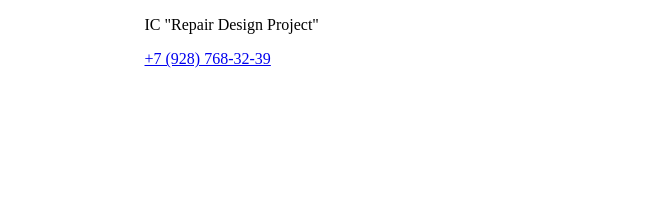
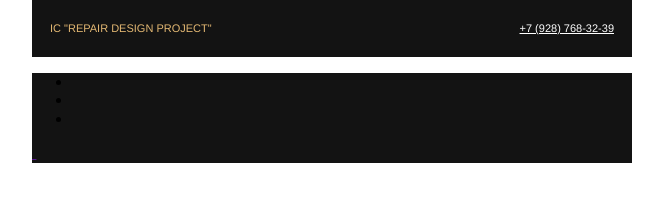
Before and after one commit to KonstantinChukavin/-PJ-02-0-4-, a plain HTML site: page index.html in a window 1280 px wide. Shown: the whole page, without its empty margins (308-971 px from the left). Drawn offline with Linux system fonts and the light colour scheme.

Commit message:
fonts + header
Подключил шрифты (теперь можно верстать спокойно)))

```diff
--- /dev/null
+++ b/blocks/black-style/black-style.css
@@ -0,0 +1,3 @@
+.black-style {
+    background-color: rgba(19, 19, 19, 1);
+}
--- a/blocks/body/body.css
+++ b/blocks/body/body.css
@@ -1,7 +1,10 @@
 .body {
-    min-width: 320px;
-    max-width: 375px;
+    min-width: 375px;
+    max-width: 600px;
     margin: 0 auto;
+    font-family: 'Nunito Sans', Helvetica, Arial, sans-serif;
+    font-style: normal;
+    font-weight: 400;
     -webkit-font-smoothing: antialiased;
     -moz-osx-font-smoothing: grayscale;
     -webkit-text-size-adjust: 100%;
--- /dev/null
+++ b/blocks/header-logo/header-logo.css
@@ -0,0 +1,6 @@
+.header-logo {
+    margin: 21px auto 21px 18px;
+    font-size: 11px;
+    line-height: 15px;
+    text-transform: uppercase;
+}
--- /dev/null
+++ b/blocks/header/header.css
@@ -0,0 +1,7 @@
+.header {
+    margin: 0 auto;
+    display: flex;
+    flex-direction: row;
+    justify-content: space-between;
+    align-items: center;
+}
--- /dev/null
+++ b/blocks/logo/logo.css
@@ -0,0 +1,3 @@
+.logo {
+    color: rgba(227, 184, 115, 1);
+}
--- /dev/null
+++ b/blocks/phone/phone.css
@@ -0,0 +1,7 @@
+.phone {
+    margin: 21PX 18PX 21PX 0;
+    font-size: 11px;
+    line-height: 15px;
+    text-align: right;
+    color: #FFFFFF;
+}
--- a/index.html
+++ b/index.html
@@ -8,14 +8,45 @@
     <title>Document</title>
 </head>
 <body class="body">
-    <header class="header">
+    <header class="header black-style">
         <p class="logo header-logo">IC "Repair Design Project"</p>
         <a href="#" class="phone">+7 (928) 768-32-39</a>
     </header>
     <main class="content">
+        <section class="section">
 
+        </section>
+        <section class="section">
+
+        </section>
+        <section class="section">
+
+        </section>
+        <section class="section">
+
+        </section>
+        <section class="section">
+
+        </section>
+        <section class="section">
+
+        </section>
+        <section class="section">
+
+        </section>
+        <section class="section section-footer black-style">
+            <ul class="section-footer__connect">
+                <li class="section-footer__connect-items"></li>
+                <li class="section-footer__connect-items"></li>
+                <li class="section-footer__connect-items"></li>
+            </ul>
+            <nav class="section-footer__links">
+                <a href="" class="section-footer__link"><img class="section-footer__link-img"</a>
+                <a href="" class="section-footer__link"><img class="section-footer__link-img"</a>
+            </nav>
+        </section>
     </main>
-    <footer class="footer">
+    <footer class="footer black-style">
 
     </footer>
 </body>
--- a/page/index.css
+++ b/page/index.css
@@ -4,3 +4,13 @@
 /*__________________________________________________________*/
 @import url(../blocks/body/body.css);
 /*__________________________________________________________*/
+@import url(../blocks/logo/logo.css);
+/*__________________________________________________________*/
+@import url(../blocks/black-style/black-style.css);
+/*__________________________________________________________*/
+@import url(../blocks/header/header.css);
+/*__________________________________________________________*/
+@import url(../blocks/header-logo/header-logo.css);
+/*__________________________________________________________*/
+@import url(../blocks/phone/phone.css);
+/*__________________________________________________________*/
--- a/vendor/fonts.css
+++ b/vendor/fonts.css
@@ -1,20 +1,20 @@
 @font-face {
-    src: url(./fonts/Inter-Black.woff2) format('woff2'),
-        url(./fonts/Inter-Black.woff) format('woff');
-    font-family: 'inter';
-    font-weight: 900;
+    src: url(./fonts/NunitoSans-Regular.ttf) format('ttf');
+    font-family: 'Nunito Sans', sans-serif;
+    font-style: normal;
+    font-weight: 400;
 }
 
 @font-face {
-    src: url(./fonts/Inter-Regular.woff2) format('woff2'),
-        url(./fonts/Inter-Regular.woff) format('woff');
-    font-family: 'inter';
-    font-weight: normal;
+    src: url(./fonts/NunitoSans-Italic.ttf) format('ttf');
+    font-family: 'Nunito Sans', sans-serif;
+    font-style: italic;
+    font-weight: 400;
 }
 
 @font-face {
-    src: url(./fonts/Inter-Bold.woff) format('woff2'),
-        url(./fonts/Inter-Bold.woff2) format('woff');
-    font-family: 'inter';
-    font-weight: bold;
+    src: url(./fonts/YesevaOne-Regular.ttf) format('ttf');
+    font-family: 'Yeseva One';
+    font-style: normal;
+    font-weight: 400;
 }
```
Also changed, not shown: vendor/fonts/NunitoSans-Italic.ttf (added), vendor/fonts/NunitoSans-Regular.ttf (added), vendor/fonts/YesevaOne-Regular.ttf (added).
